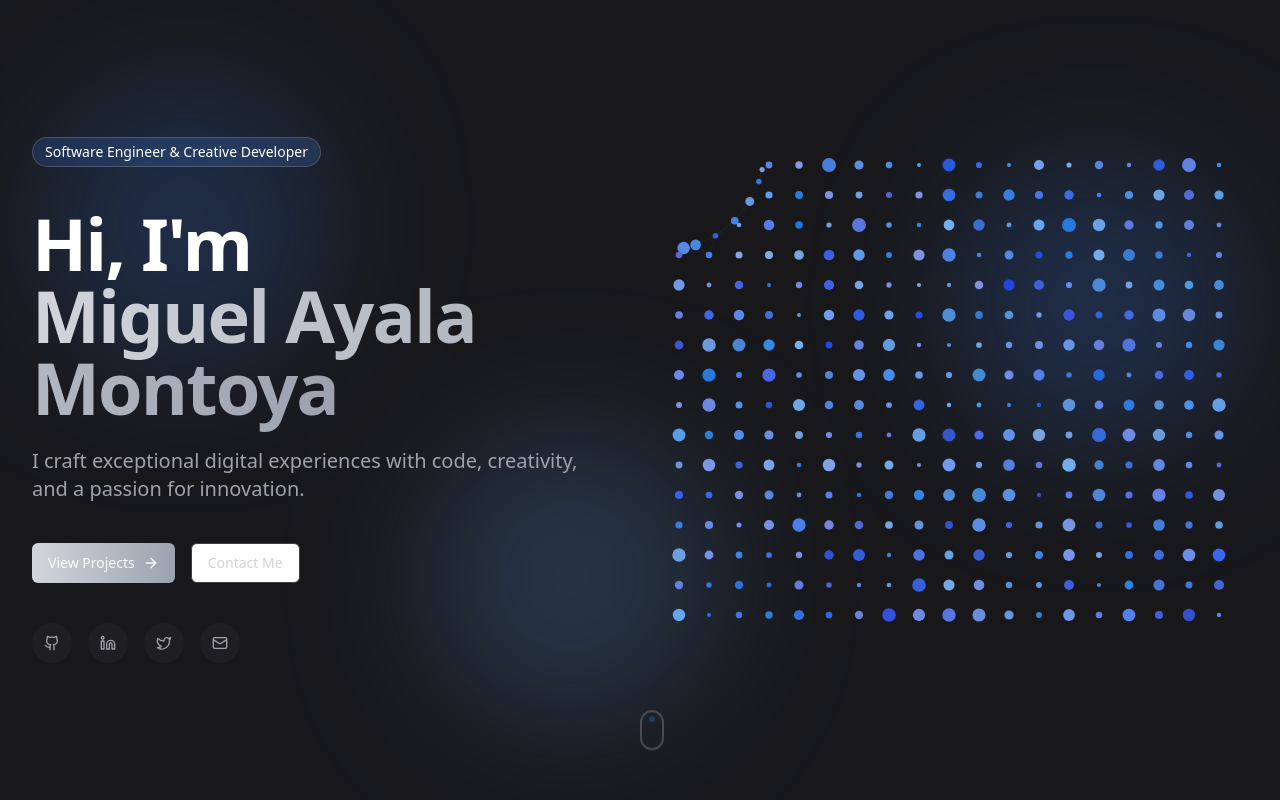
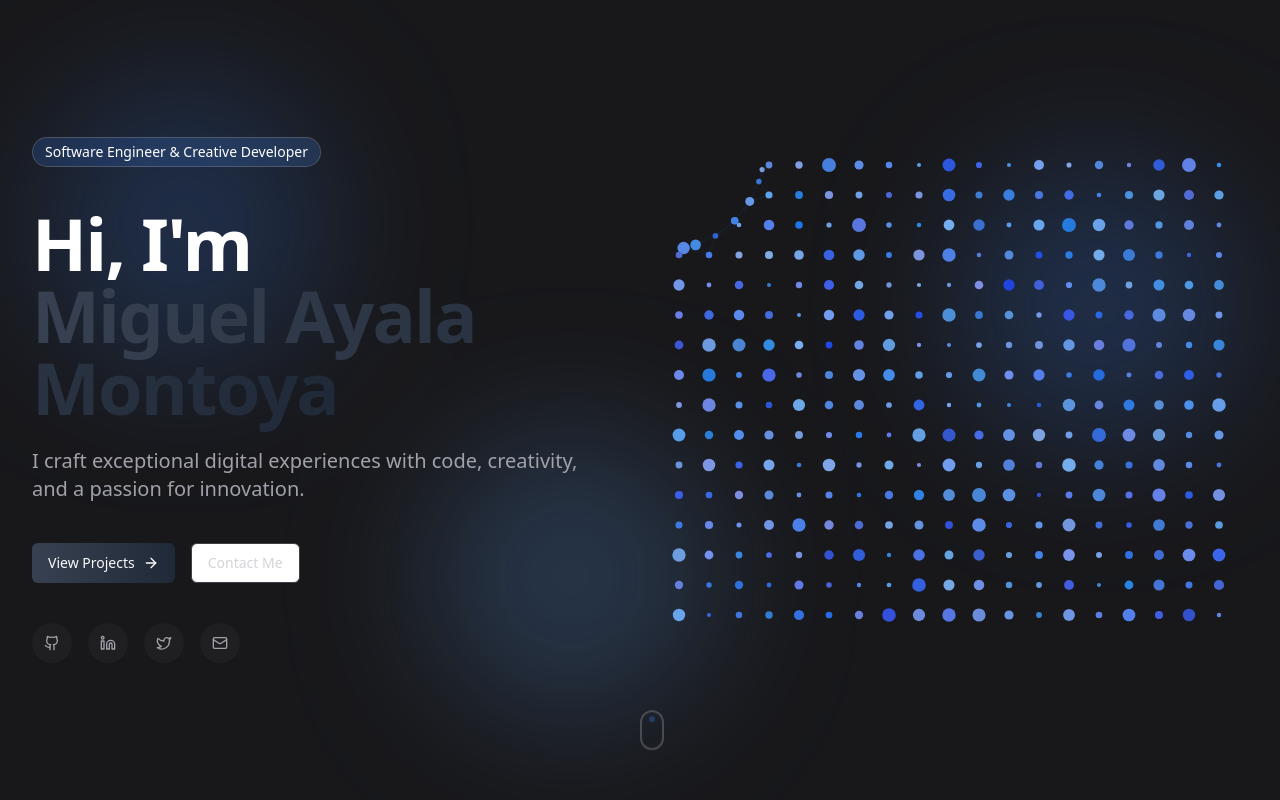
Before and after one commit to migayala/migayala.github.io, a Next.js app: page / in a window 1280 px wide. Shown: the top 800 px of the page. Built offline with nearby package versions, Linux system fonts and the light colour scheme.

Commit message:
Revert name gradient back to original dark gray
🤖 Generated with [Claude Code](https://claude.ai/code)

Co-Authored-By: Claude <noreply@anthropic.com>

```diff
--- a/app/page.tsx
+++ b/app/page.tsx
@@ -38,7 +38,7 @@ export default function Portfolio() {
             </div>
             <h1 className="text-5xl md:text-7xl font-bold tracking-tight">
               <span className="block">Hi, I'm</span>
-              <span className="bg-clip-text text-transparent bg-gradient-to-r from-gray-300 to-gray-400">
+              <span className="bg-clip-text text-transparent bg-gradient-to-r from-gray-700 to-gray-800">
                 Miguel Ayala Montoya
               </span>
             </h1>
@@ -46,7 +46,7 @@ export default function Portfolio() {
               I craft exceptional digital experiences with code, creativity, and a passion for innovation.
             </p>
             <div className="flex flex-wrap gap-4 pt-4">
-              <Button className="relative overflow-hidden group bg-gradient-to-r from-gray-300 to-gray-400 border-0">
+              <Button className="relative overflow-hidden group bg-gradient-to-r from-gray-700 to-gray-800 border-0">
                 <span className="relative z-10 flex items-center">
                   View Projects <ArrowRight className="ml-2 h-4 w-4 transition-transform group-hover:translate-x-1" />
                 </span>
@@ -355,7 +355,7 @@ export default function Portfolio() {
         <div className="container flex flex-col md:flex-row justify-between items-center gap-6">
           <div>
             <Link href="/" className="font-bold text-xl">
-              <span className="bg-clip-text text-transparent bg-gradient-to-r from-gray-300 to-gray-400">Miguel</span>
+              <span className="bg-clip-text text-transparent bg-gradient-to-r from-gray-700 to-gray-800">Miguel</span>
               <span className="text-white"> Ayala Montoya</span>
             </Link>
             <p className="text-sm text-zinc-500 mt-2">
--- a/components/floating-nav.tsx
+++ b/components/floating-nav.tsx
@@ -54,7 +54,7 @@ export function FloatingNav() {
           {isMobile ? (
             <div className="relative flex items-center justify-between">
               <Link href="/" className="font-bold text-lg">
-                <span className="bg-clip-text text-transparent bg-gradient-to-r from-gray-300 to-gray-400">Miguel</span>
+                <span className="bg-clip-text text-transparent bg-gradient-to-r from-gray-700 to-gray-800">Miguel</span>
                 <span className="text-white">Ayala Montoya</span>
               </Link>
               <Button
@@ -69,7 +69,7 @@ export function FloatingNav() {
           ) : (
             <div className="relative flex items-center gap-1">
               <Link href="/" className="font-bold text-lg mr-4">
-                <span className="bg-clip-text text-transparent bg-gradient-to-r from-gray-300 to-gray-400">Miguel</span>
+                <span className="bg-clip-text text-transparent bg-gradient-to-r from-gray-700 to-gray-800">Miguel</span>
                 <span className="text-white">Ayala Montoya</span>
               </Link>
               {navItems.map((item) => (
@@ -84,7 +84,7 @@ export function FloatingNav() {
               ))}
               <Button
                 size="sm"
-                className="ml-2 bg-gradient-to-r from-gray-300 to-gray-400 hover:from-gray-800 hover:to-gray-700 border-0"
+                className="ml-2 bg-gradient-to-r from-gray-700 to-gray-800 hover:from-gray-800 hover:to-gray-700 border-0"
               >
                 Resume
               </Button>
@@ -112,7 +112,7 @@ export function FloatingNav() {
                 {item.name}
               </Link>
             ))}
-            <Button className="mt-6 bg-gradient-to-r from-gray-300 to-gray-400 hover:from-gray-800 hover:to-gray-700 border-0">
+            <Button className="mt-6 bg-gradient-to-r from-gray-700 to-gray-800 hover:from-gray-800 hover:to-gray-700 border-0">
               Resume
             </Button>
           </div>
```
